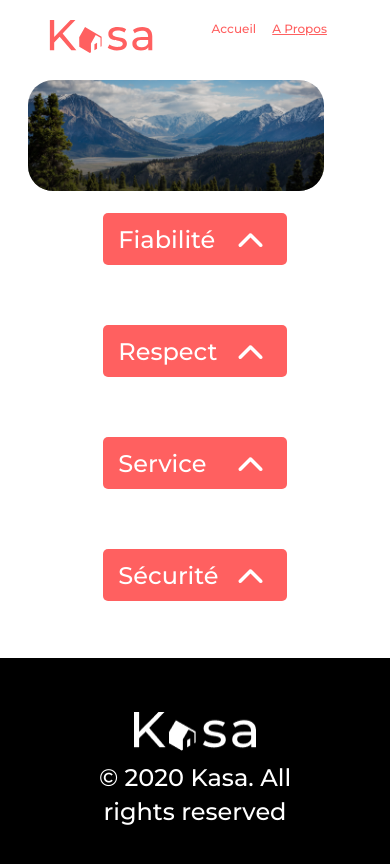
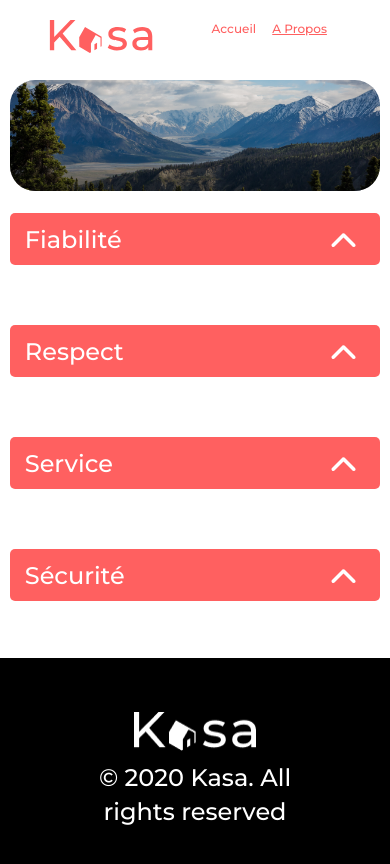
Before and after one commit to MalletCamille/Kasa, a React (Vite) app: page /About in a window 390 px wide. Shown: the top 864 px of the page. Built offline with nearby package versions, Linux system fonts and the light colour scheme; a web font is replaced by a local one.

Commit message:
feat (About) : responsive ok

```diff
--- a/src/style/Banner.scss
+++ b/src/style/Banner.scss
@@ -3,6 +3,11 @@
     display: flex;
     justify-content: center;
     position: relative;
+    width: 95%;
+    &__about {
+        display: flex;
+        justify-content: center;
+    }
     &::before {
         content: '';
         position: absolute;
@@ -11,17 +16,21 @@
         background: linear-gradient(180deg, rgba(255, 255, 255, 0) 0%, rgba(0, 0, 0, 0.5) 100%);
         overflow: hidden;
         border-radius: 25px;
-        width: 95%;
+        width: 100%;
       }
     &__home {
-        width: 95%;
+        width: 100%;
         height: 223px;
         object-fit: cover;
         border-radius: 25px;
     }
     &__container {
         display: flex;
-        flex-direction: column;
+        flex-direction: row;
+        justify-content: center;
+        margin-left: 0px;
+        margin-right: 0px;
+        width: 100%;
     }
     &__tagline {
         font-family: 'Montserrat', sans-serif;
@@ -41,10 +50,14 @@
 @media (max-width: 768px) {
     .banner {
         margin-bottom: 22px;
-        margin-left: 20px;
-        margin-right: 20px;
-        width: 80%;
+        margin-left: 0px;
+        margin-right: 0px;
+        width: 95%;
         height: 111px;
+        &__about {
+            display: flex;
+            justify-content: center;
+        }
         &::before {
             width: 80%px;
             height: 111px;
--- a/src/style/Collapse.scss
+++ b/src/style/Collapse.scss
@@ -113,3 +113,14 @@
       }
     }
   }
+
+  /******************** Media queries ********************/
+/* Small devices (phones, less than 768px) */
+@media (max-width: 768px) {
+
+  .collapse {
+    width: 95%;
+  }
+
+
+}
```
Also changed, not shown: src/style/About.scss (deleted).
